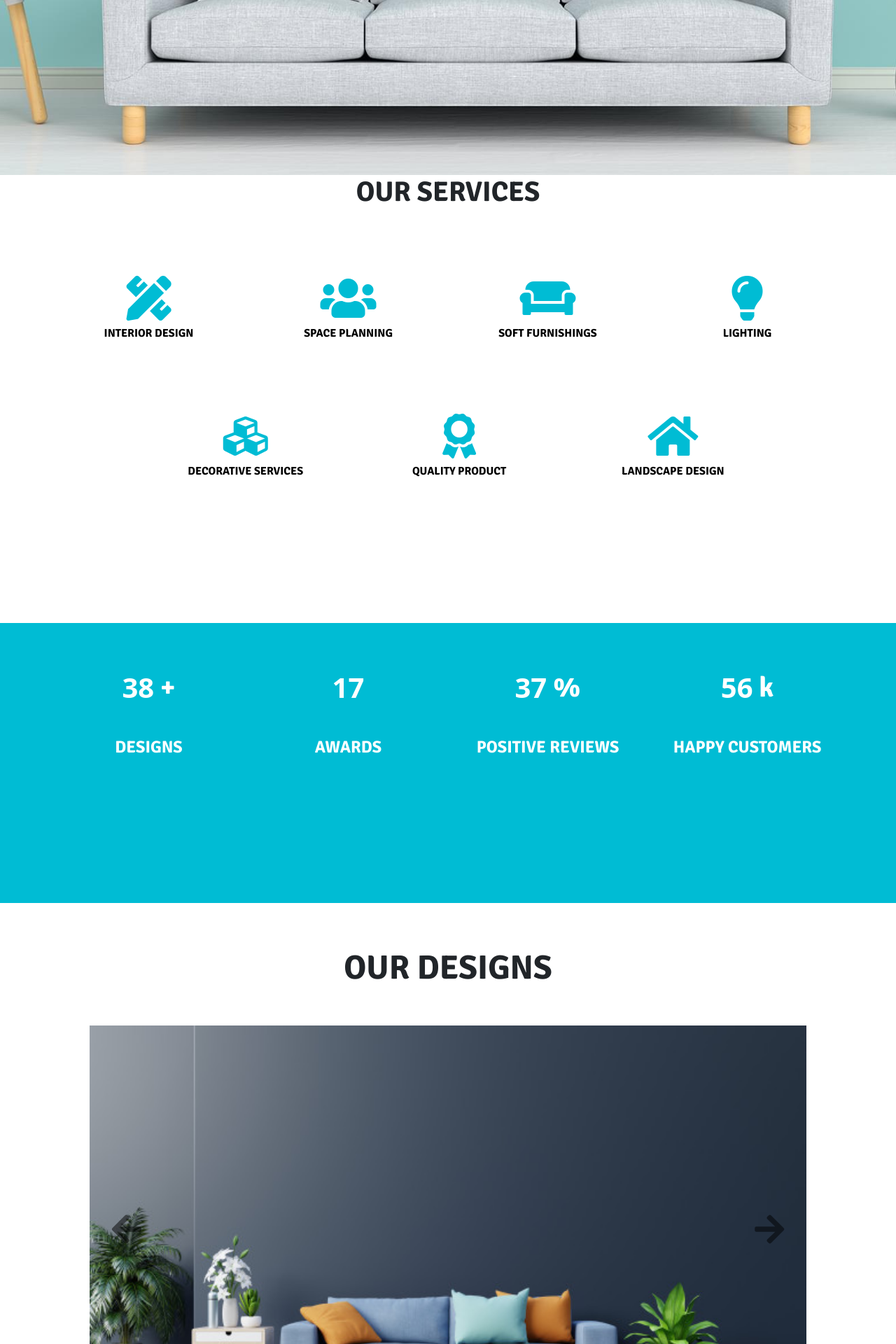
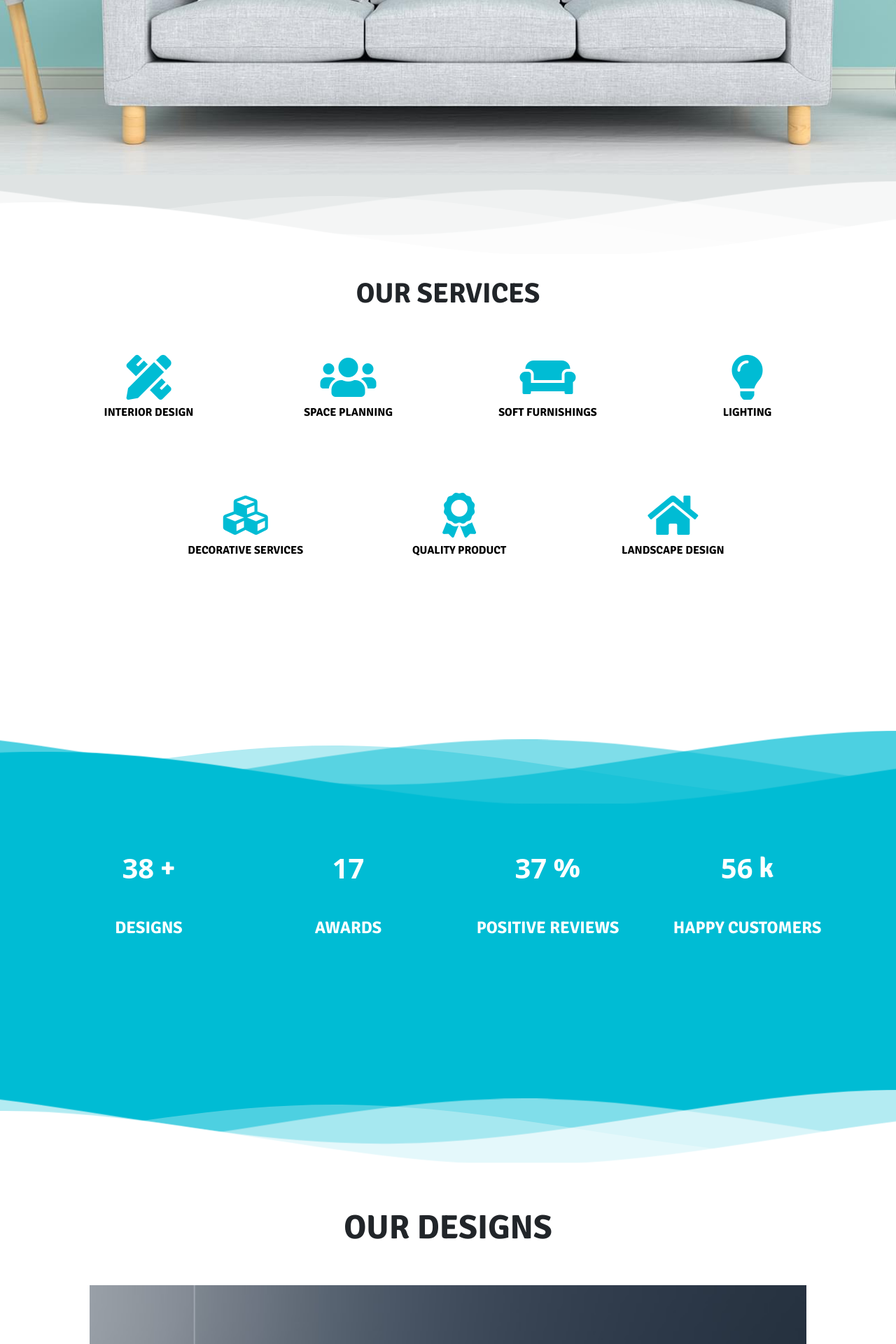
Before and after one commit to sanjeev-kumar-nsut/DREAM-HOUSE, a PHP site: page / in a window 1280 px wide. Shown: the part 550-2470 px from the top of the page at 70% size. Run offline with PHP 8.4, Linux system fonts and the light colour scheme; some libraries are stand-ins or nearby versions.

Commit message:
added wave

```diff
--- a/contact.html
+++ b/contact.html
@@ -40,3 +40,21 @@
         </div>
       </div>
     </div>
+
+
+    <!--wave starts-->
+<div class="contactwavedown">
+  <svg class="waves" xmlns="http://www.w3.org/2000/svg" xmlns:xlink="http://www.w3.org/1999/xlink"
+  viewBox="0 24 150 28" preserveAspectRatio="none" shape-rendering="auto">
+  <defs>
+  <path id="gentle-wave" d="M-160 44c30 0 58-18 88-18s 58 18 88 18 58-18 88-18 58 18 88 18 v44h-352z" />
+  </defs>
+  <g class="parallax">
+    <use xlink:href="#gentle-wave" x="48" y="0" fill="rgba(214,230,253,0.7)" />
+    <use xlink:href="#gentle-wave" x="48" y="3" fill="rgba(214,230,253,0.5)" />
+    <use xlink:href="#gentle-wave" x="48" y="5" fill="rgba(214,230,253,0.3)" />
+    <use xlink:href="#gentle-wave" x="40" y="7" fill="#fff" />
+  </g>
+  </svg>
+</div>
+<!--wave ends-->
--- a/counter.html
+++ b/counter.html
@@ -1,3 +1,19 @@
+<!--wave starts-->
+<div class="counterwaveup">
+    <svg class="waves" xmlns="http://www.w3.org/2000/svg" xmlns:xlink="http://www.w3.org/1999/xlink"
+    viewBox="0 24 150 28" preserveAspectRatio="none" shape-rendering="auto">
+    <defs>
+    <path id="gentle-wave" d="M-160 44c30 0 58-18 88-18s 58 18 88 18 58-18 88-18 58 18 88 18 v44h-352z" />
+    </defs>
+    <g class="parallax">
+    <use xlink:href="#gentle-wave" x="48" y="0" fill="rgba(0,188,212,0.7)" />
+    <use xlink:href="#gentle-wave" x="48" y="3" fill="rgba(0,188,212,0.5)" />
+    <use xlink:href="#gentle-wave" x="48" y="5" fill="rgba(0,188,212,0.3)" />
+    <use xlink:href="#gentle-wave" x="48" y="7" fill="rgb(0,188,212)" />
+    </g>
+    </svg>
+</div>
+<!--wave ends-->
 
     <div class="counterpage" >
        <div class="container counterbox">
@@ -42,3 +58,20 @@
            </div>
        </div>
     </div>
+
+    <!--wave starts-->
+<div class="counterwavedown">
+    <svg class="waves" xmlns="http://www.w3.org/2000/svg" xmlns:xlink="http://www.w3.org/1999/xlink"
+    viewBox="0 24 150 28" preserveAspectRatio="none" shape-rendering="auto">
+    <defs>
+    <path id="gentle-wave" d="M-160 44c30 0 58-18 88-18s 58 18 88 18 58-18 88-18 58 18 88 18 v44h-352z" />
+    </defs>
+    <g class="parallax">
+    <use xlink:href="#gentle-wave" x="48" y="0" fill="rgba(255,255,255,0.7)" />
+    <use xlink:href="#gentle-wave" x="48" y="3" fill="rgba(255,255,255,0.5)" />
+    <use xlink:href="#gentle-wave" x="48" y="5" fill="rgba(255,255,255,0.3)" />
+    <use xlink:href="#gentle-wave" x="40" y="7" fill="#fff" />
+    </g>
+    </svg>
+</div>
+<!--wave ends-->
--- a/css/contact.css
+++ b/css/contact.css
@@ -108,3 +108,9 @@
  background-color: rgb(24,142,244) !important;
  color: white !important;
 }
+.contactwavedown{
+  position:relative;
+  text-align:center;
+  background: rgb(24,142,244);
+  color:white;
+}
--- a/css/counter.css
+++ b/css/counter.css
@@ -137,3 +137,15 @@
       color:white;
       font-size: 1.5rem;
   }
+.counterwaveup{
+  position:relative;
+  text-align:center;
+  background: white;
+  color:white;
+}
+.counterwavedown{
+  position:relative;
+  text-align:center;
+  background: rgb(0,188,212);
+  color:white;
+}
--- a/css/home.css
+++ b/css/home.css
@@ -12,8 +12,3 @@
 .textcenter{
     text-align: center;
 }
-.homedownwave{
-    width:100%;
-    height:50vh;
-    background-color: chartreuse;
-}
--- a/css/ourservices.css
+++ b/css/ourservices.css
@@ -1,8 +1,8 @@
 .service{
-    margin-top: 4rem;
+    margin-top: 2rem;
 }
  .ourservices{
-    margin-top: 0;
+    margin-top: 2rem;
     width:100%;
     min-height:80vh;
     height: 100%;
@@ -44,3 +44,9 @@
     padding-left: 8rem;
     padding-right: 6rem;
 }
+.ourservicesupwave{
+    position:relative;
+    text-align:center;
+    background: rgb(223,227,227);
+    color:white;
+}
--- a/css/review.css
+++ b/css/review.css
@@ -30,3 +30,16 @@
     border:2px solid transparent;
     border-radius: 50%;
 }
+.reviewwaveup{
+    position:relative;
+    text-align:center;
+    background: white;
+    color:white;
+  }
+.reviewwavedown{
+    margin-top: -4rem;
+    position:relative;
+    text-align:center;
+    background: rgb(214,230,253);
+    color:white;
+  }
--- /dev/null
+++ b/css/wave.css
@@ -0,0 +1,76 @@
+
+body {
+  margin:0;
+}
+
+.header {
+  position:relative;
+  text-align:center;
+  background: linear-gradient(60deg, rgba(84,58,183,1) 0%, rgba(0,172,193,1) 100%);
+  color:white;
+}
+.flex { /*Flexbox for containers*/
+  display: flex;
+  justify-content: center;
+  align-items: center;
+  text-align: center;
+}
+
+.waves {
+  position:relative;
+  width: 100%;
+  height:15vh;
+  margin-bottom:-7px; /*Fix for safari gap*/
+  min-height:100px;
+  max-height:150px;
+}
+
+.content {
+  position:relative;
+  height:20vh;
+  text-align:center;
+  background-color: white;
+}
+
+/* Animation */
+
+.parallax > use {
+  animation: move-forever 25s cubic-bezier(.55,.5,.45,.5)     infinite;
+}
+.parallax > use:nth-child(1) {
+  animation-delay: -2s;
+  animation-duration: 7s;
+}
+.parallax > use:nth-child(2) {
+  animation-delay: -3s;
+  animation-duration: 10s;
+}
+.parallax > use:nth-child(3) {
+  animation-delay: -4s;
+  animation-duration: 13s;
+}
+.parallax > use:nth-child(4) {
+  animation-delay: -5s;
+  animation-duration: 20s;
+}
+@keyframes move-forever {
+  0% {
+   transform: translate3d(-90px,0,0);
+  }
+  100% {
+    transform: translate3d(85px,0,0);
+  }
+}
+/*Shrinking for mobile*/
+@media (max-width: 768px) {
+  .waves {
+    height:40px;
+    min-height:40px;
+  }
+  .content {
+    height:30vh;
+  }
+  h1 {
+    font-size:24px;
+  }
+}
--- a/index.html
+++ b/index.html
@@ -15,6 +15,7 @@
     <link rel="stylesheet" href="css/review.css">
     <link rel="stylesheet" href="css/contact.css">
     <link rel="stylesheet" href="css/footer.css">
+    <link rel="stylesheet" href="css/wave.css">
 
     <!-- Bootstrap CSS -->
     <link rel="stylesheet" href="https://stackpath.bootstrapcdn.com/bootstrap/4.5.2/css/bootstrap.min.css"
@@ -50,6 +51,12 @@
 <!--home page starts-->
   <div include-html="home.html" id="home_file"></div>
 <!--home page ends-->
+
+<!--wave our services up-->
+<div class="ourservicesupwave">
+  <div include-html="wave.html" id="wave_file"></div>
+</div>
+<!--wave our services up-->
 
 <!--services page starts-->
    <div include-html="ourservices.html" id="ourservices_file"></div>
--- a/review.html
+++ b/review.html
@@ -1,3 +1,19 @@
+    <!--wave starts-->
+    <div class="reviewwaveup">
+      <svg class="waves" xmlns="http://www.w3.org/2000/svg" xmlns:xlink="http://www.w3.org/1999/xlink"
+      viewBox="0 24 150 28" preserveAspectRatio="none" shape-rendering="auto">
+      <defs>
+      <path id="gentle-wave" d="M-160 44c30 0 58-18 88-18s 58 18 88 18 58-18 88-18 58 18 88 18 v44h-352z" />
+      </defs>
+      <g class="parallax">
+      <use xlink:href="#gentle-wave" x="48" y="0" fill="rgba(214,230,253,0.7)" />
+      <use xlink:href="#gentle-wave" x="48" y="3" fill="rgba(214,230,253,0.5)" />
+      <use xlink:href="#gentle-wave" x="48" y="5" fill="rgba(214,230,253,0.3)" />
+      <use xlink:href="#gentle-wave" x="40" y="7" fill="rgb(214,230,253)" />
+      </g>
+      </svg>
+  </div>
+  <!--wave ends-->
 
 <div class="reviewspage" id="reviews">
 <h1 class="textcenter reviewspagehead">WHAT PEOPLE SAY</h1>
@@ -34,3 +50,17 @@
   </div>
 </div>
 </div>
+
+    <!--wave starts-->
+<div class="reviewwavedown">
+    <svg class="waves" xmlns="http://www.w3.org/2000/svg" xmlns:xlink="http://www.w3.org/1999/xlink"
+    viewBox="0 24 150 28" preserveAspectRatio="none" shape-rendering="auto">
+    <defs>
+    <path id="gentle-wave" d="M-160 44c30 0 58-18 88-18s 58 18 88 18 58-18 88-18 58 18 88 18 v44h-352z" />
+    </defs>
+    <g class="parallax">
+    <use xlink:href="#gentle-wave" x="40" y="7" fill="rgb(24,142,244)" />
+    </g>
+    </svg>
+</div>
+<!--wave ends-->
--- a/wave.html
+++ b/wave.html
@@ -1 +1,16 @@
-<h1>wave</h1>
+ <!--Waves Container-->
+ <div>
+    <svg class="waves" xmlns="http://www.w3.org/2000/svg" xmlns:xlink="http://www.w3.org/1999/xlink"
+    viewBox="0 24 150 28" preserveAspectRatio="none" shape-rendering="auto">
+    <defs>
+    <path id="gentle-wave" d="M-160 44c30 0 58-18 88-18s 58 18 88 18 58-18 88-18 58 18 88 18 v44h-352z" />
+    </defs>
+    <g class="parallax">
+    <use xlink:href="#gentle-wave" x="48" y="0" fill="rgba(255,255,255,0.7)" />
+    <use xlink:href="#gentle-wave" x="48" y="3" fill="rgba(255,255,255,0.5)" />
+    <use xlink:href="#gentle-wave" x="48" y="5" fill="rgba(255,255,255,0.3)" />
+    <use xlink:href="#gentle-wave" x="48" y="7" fill="#fff" />
+    </g>
+    </svg>
+ </div>
+    <!--Waves end-->
```
